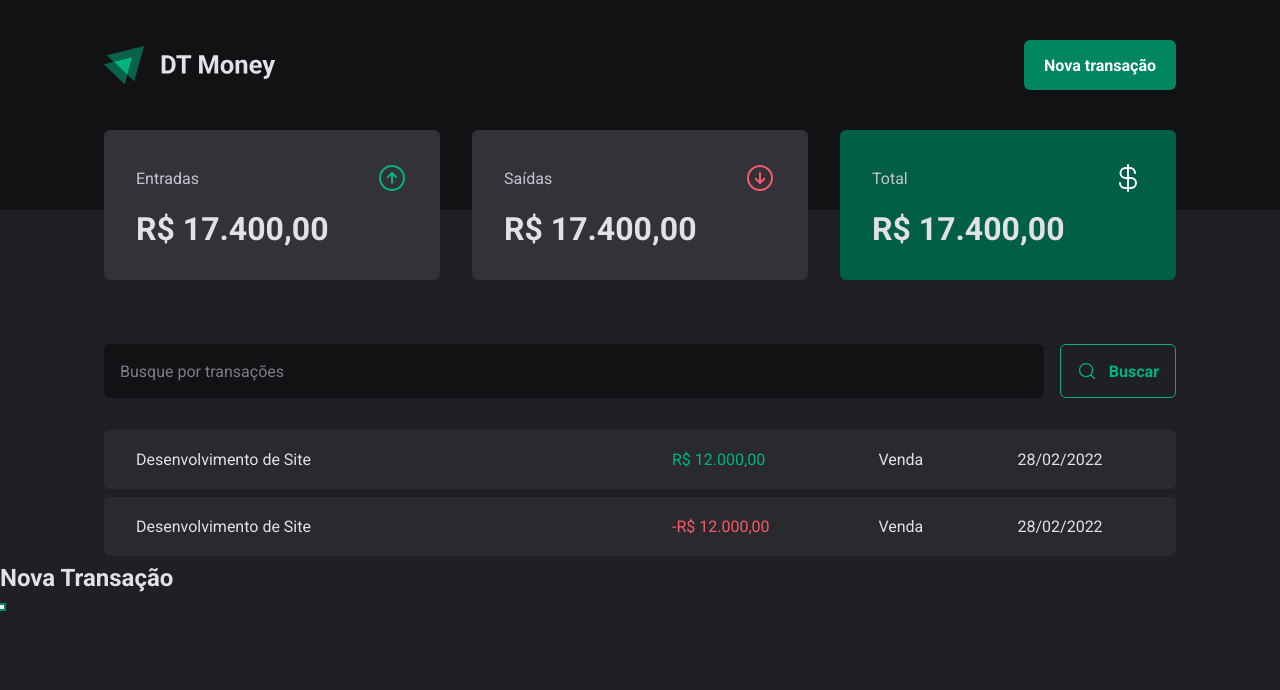
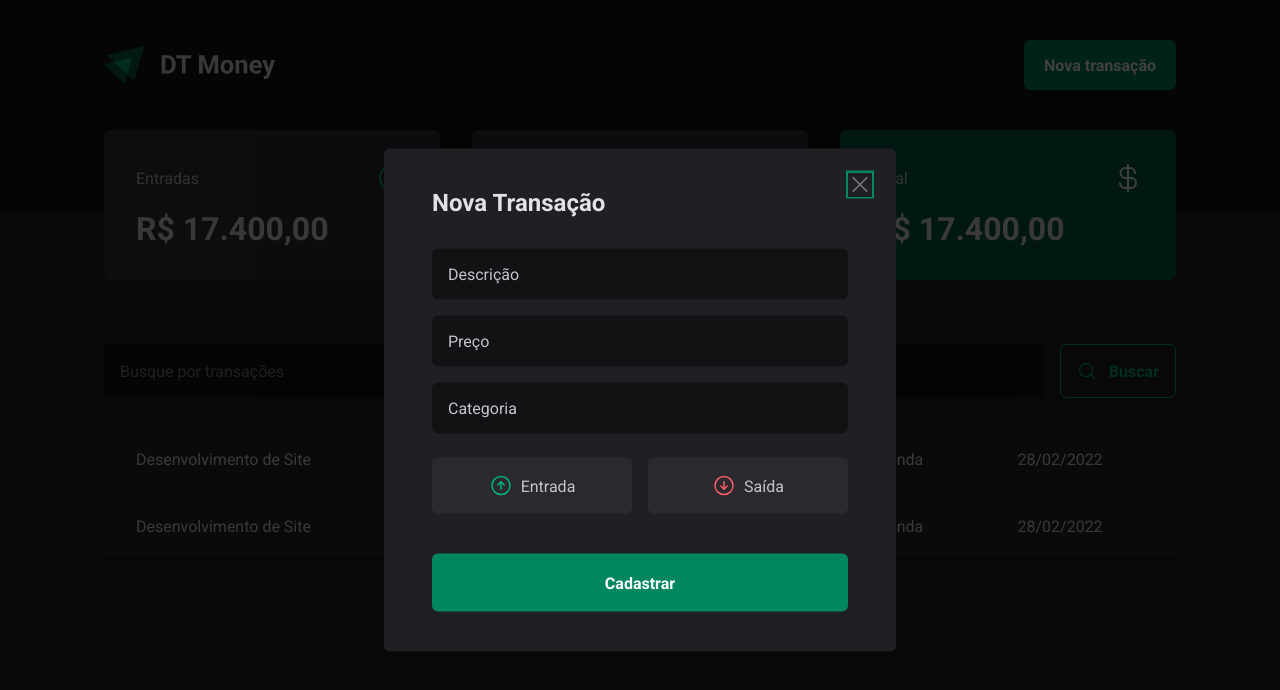
Before and after one commit to lucascnascimento/aula-03-dt-money, a React (Vite) app: page / in a window 1280 px wide. Both pictures are taken after a click on the button "Nova transação". Shown: the top 690 px of the page. Built offline with nearby package versions, Linux system fonts and the light colour scheme.

Commit message:
feat: create NewTransactionModal component

```diff
--- a/package.json
+++ b/package.json
@@ -10,6 +10,7 @@
   },
   "dependencies": {
     "@radix-ui/react-dialog": "^1.0.2",
+    "@radix-ui/react-radio-group": "^1.1.1",
     "phosphor-react": "^1.4.1",
     "react": "^18.2.0",
     "react-dom": "^18.2.0",
--- a/src/components/Header/index.tsx
+++ b/src/components/Header/index.tsx
@@ -1,6 +1,7 @@
 import { HeaderContainer, HeaderContent, NewTransactionButton } from "./styles";
 import logoImg from "../../assets/logo.svg";
 import * as Dialog from "@radix-ui/react-dialog";
+import { NewTransactionModal } from "../NewTransactionModal";
 
 export function Header() {
   return (
@@ -13,15 +14,7 @@
             <NewTransactionButton>Nova transação</NewTransactionButton>
           </Dialog.Trigger>
 
-          <Dialog.Portal>
-            <Dialog.Overlay />
-
-            <Dialog.Content>
-              <Dialog.Title>Nova Transação</Dialog.Title>
-
-              <Dialog.Close />
-            </Dialog.Content>
-          </Dialog.Portal>
+          <NewTransactionModal />
         </Dialog.Root>
       </HeaderContent>
     </HeaderContainer>
--- /dev/null
+++ b/src/components/NewTransactionModal/index.tsx
@@ -0,0 +1,44 @@
+import * as Dialog from "@radix-ui/react-dialog";
+import { ArrowCircleDown, ArrowCircleUp, X } from "phosphor-react";
+import {
+  CloseButton,
+  Content,
+  Overlay,
+  TransactionType,
+  TransactionTypeButton,
+} from "./styles";
+
+export function NewTransactionModal() {
+  return (
+    <Dialog.Portal>
+      <Overlay />
+
+      <Content>
+        <Dialog.Title>Nova Transação</Dialog.Title>
+
+        <CloseButton>
+          <X size={24} />
+        </CloseButton>
+
+        <form action="">
+          <input type={"text"} placeholder="Descrição" required />
+          <input type={"number"} placeholder="Preço" required />
+          <input type={"text"} placeholder="Categoria" required />
+
+          <TransactionType>
+            <TransactionTypeButton variant="income" value="income">
+              <ArrowCircleUp size={24} />
+              Entrada
+            </TransactionTypeButton>
+            <TransactionTypeButton variant="outcome" value="outcome">
+              <ArrowCircleDown size={24} />
+              Saída
+            </TransactionTypeButton>
+          </TransactionType>
+
+          <button type="submit">Cadastrar</button>
+        </form>
+      </Content>
+    </Dialog.Portal>
+  );
+}
--- /dev/null
+++ b/src/components/NewTransactionModal/styles.ts
@@ -0,0 +1,120 @@
+import styled from "styled-components";
+import * as Dialog from "@radix-ui/react-dialog";
+import * as RadioGroup from "@radix-ui/react-radio-group";
+
+export const Overlay = styled(Dialog.Overlay)`
+  position: fixed;
+  width: 100vw;
+  height: 100vh;
+  inset: 0;
+  background: rgba(0, 0, 0, 0.75);
+`;
+
+export const Content = styled(Dialog.Content)`
+  min-width: 32rem;
+  border-radius: 6px;
+  padding: 2.5rem 3rem;
+  background: ${(props) => props.theme["gray-800"]};
+
+  position: fixed;
+  top: 50%;
+  left: 50%;
+  transform: translate(-50%, -50%);
+
+  form {
+    margin-top: 2rem;
+    display: flex;
+    flex-direction: column;
+    gap: 1rem;
+
+    input {
+      border-radius: 6px;
+      border: 0;
+      background: ${(props) => props.theme["gray-900"]};
+      color: ${(props) => props.theme["gray-300"]};
+      padding: 1rem;
+
+      &::placeholder {
+        color: ${(props) => props.theme["gray-300"]};
+      }
+    }
+
+    button[type="submit"] {
+      height: 58px;
+      border: 0;
+      background: ${(props) => props.theme["green-500"]};
+      color: ${(props) => props.theme.white};
+      font-weight: bold;
+      padding: 0;
+      border-radius: 6px;
+      margin-top: 1.5rem;
+      cursor: pointer;
+
+      &:hover {
+        background: ${(props) => props.theme["green-700"]};
+        transition: background-color 0.2s;
+      }
+    }
+  }
+`;
+
+export const CloseButton = styled(Dialog.Close)`
+  position: absolute;
+  background: transparent;
+  border: 0;
+  top: 1.5rem;
+  right: 1.5rem;
+  line-height: 0;
+  cursor: pointer;
+  color: ${(props) => props.theme["gray-500"]};
+`;
+
+export const TransactionType = styled(RadioGroup.Root)`
+  display: grid;
+  grid-template-columns: repeat(2, 1fr);
+  gap: 1rem;
+  margin-top: 0.5rem;
+`;
+
+interface TransactionTypeButtonProps {
+  variant: "income" | "outcome";
+}
+
+export const TransactionTypeButton = styled(
+  RadioGroup.Item
+)<TransactionTypeButtonProps>`
+  background: ${(props) => props.theme["gray-700"]};
+  padding: 1rem;
+  display: flex;
+  align-items: center;
+  justify-content: center;
+  gap: 0.5rem;
+  border-radius: 6px;
+  cursor: pointer;
+  border: 0;
+  color: ${(props) => props.theme["gray-300"]};
+
+  svg {
+    color: ${(props) =>
+      props.variant === "income"
+        ? props.theme["green-300"]
+        : props.theme["red-300"]};
+  }
+
+  &[data-state="unchecked"]:hover {
+    transition: background-color 0.2s;
+    background: ${(props) => props.theme["gray-600"]};
+  }
+
+  &[data-state="checked"] {
+    color: ${(props) => props.theme.white};
+    background: ${(props) =>
+      props.variant === "income"
+        ? props.theme["green-500"]
+        : props.theme["red-500"]};
+
+    svg {
+      color: ${(props) => props.theme.white};
+    }
+  }
+`;
```
Also changed, not shown: 1 other file (tests, documents, lock files or other folders).
